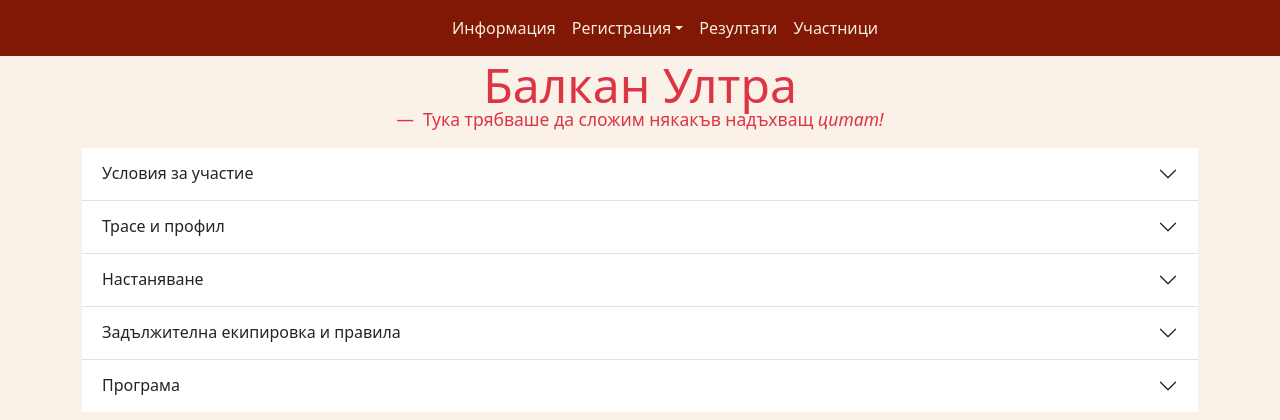
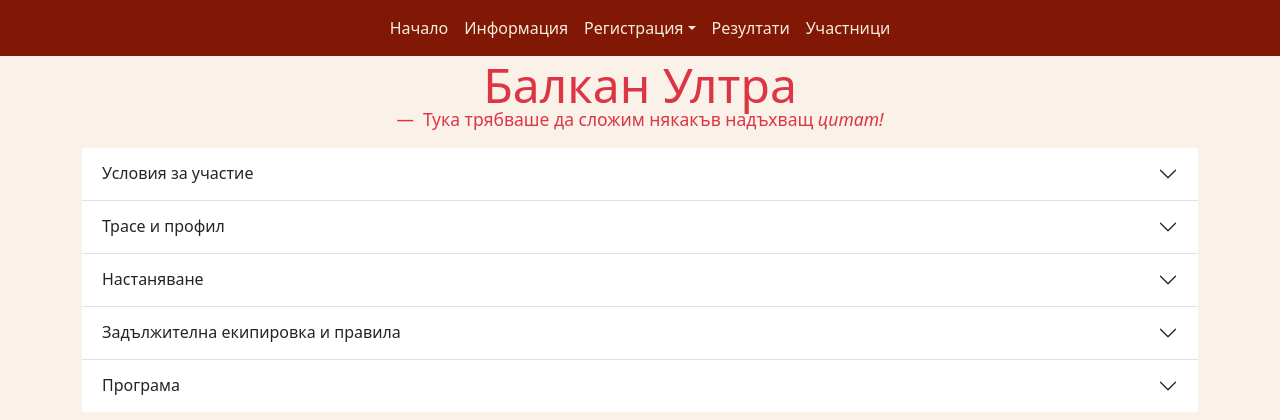
Before and after one commit to ivan4oto/balkanultra, a Django app: page /about in a window 1280 px wide. Shown: the top 420 px of the page. Run offline with Django 3.2, Linux system fonts and the light colour scheme; style sheets or scripts are compiled from the project's sources; grey boxes are pictures that could not be loaded.

Commit message:
Fix home button

```diff
--- a/app/templates/snippets/header.html
+++ b/app/templates/snippets/header.html
@@ -5,18 +5,9 @@
   </button>
 
   <div class="collapse navbar-collapse justify-content-md-center" id="navbarsExample08">
-    <a  class='d-none d-lg-block' href="{% url 'home'%}">
-      <div style="
-      background: url('{% static  'sitelogo.png' %}');
-      height:0px;
-      width: 50px;
-      background-repeat: no-repeat;
-      background-size: 50px 50px;
-      " id='site-logo'></div>
-    </a>
     <ul class="navbar-nav mx-3">
       <!-- Начало -->
-      <li class="nav-item active d-lg-none">
+      <li class="nav-item active">
         <a class="nav-link" href="{% url 'home'%}">Начало</a>
       </li>
 
```
Also changed, not shown: src/base/index.js (+0 -8 lines).
